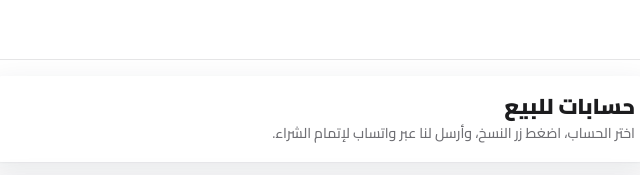
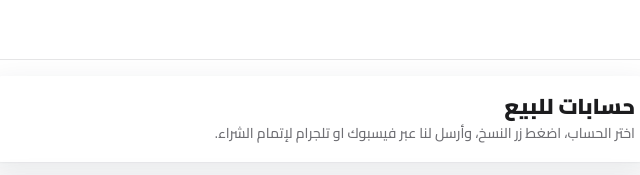
Before and after one commit to Boubou2555/abbro, a website: page public/index.html in a window 1280 px wide. Shown: the top 175 px of the page, 320-960 px from the left. Drawn offline with nearby package versions, Linux system fonts and the light colour scheme; no server answers.

Commit message:
Update index.html

```diff
--- a/public/index.html
+++ b/public/index.html
@@ -41,7 +41,7 @@
   <!-- Intro -->
   <div class="glass-panel store-intro mb-3">
     <h1 class="store-title">حسابات للبيع</h1>
-    <p class="store-sub">اختر الحساب، اضغط زر النسخ، وأرسل لنا عبر واتساب لإتمام الشراء.</p>
+    <p class="store-sub">اختر الحساب، اضغط زر النسخ، وأرسل لنا عبر فيسبوك او تلجرام لإتمام الشراء.</p>
   </div>
 
   <!-- Toolbar: search + sort -->
```
